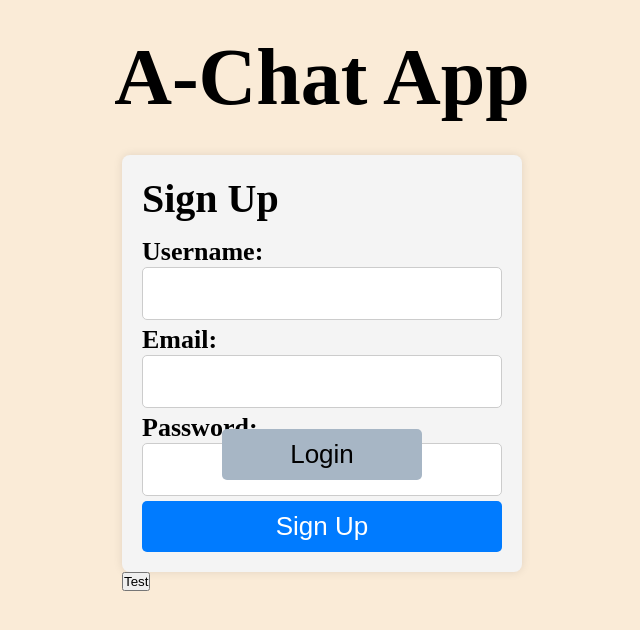
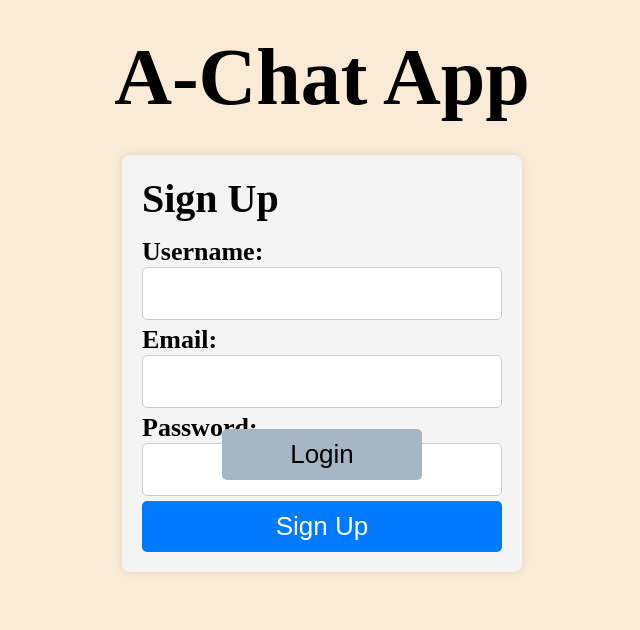
Before and after one commit to Aryanipuspitasari/realchatapp, a React (Vite) app in the folder frontend/: page / in a window 1280 px wide. Shown: the top 630 px of the page, without its empty margins (318-958 px from the left). Built offline with nearby package versions, Linux system fonts and the light colour scheme; no server answers.

Commit message:
remove the button in signup

```diff
--- a/frontend/src/component/03-signup.jsx
+++ b/frontend/src/component/03-signup.jsx
@@ -29,12 +29,12 @@ function SignUpForm() {
     }
   };
 
-  const newFetchUsers = () => {
-    fetch("https://realchatapp-1.onrender.com/users/")
-      .then((res) => res.json())
-      .then((data) => console.log(data))
-      .catch((error) => console.log("Error", error));
-  }
+  // const newFetchUsers = () => {
+  //   fetch("https://realchatapp-1.onrender.com/users/")
+  //     .then((res) => res.json())
+  //     .then((data) => console.log(data))
+  //     .catch((error) => console.log("Error", error));
+  // }
 
 
 
@@ -147,7 +147,7 @@ function SignUpForm() {
         <button type="submit">Sign Up</button>
       </form>
 
-      <button onClick={newFetchUsers}>Test</button>
+      {/* <button onClick={newFetchUsers}>Test</button> */}
     </div>
   );
 }
```
Also changed, not shown: 1 other file (tests, documents, lock files or other folders).
